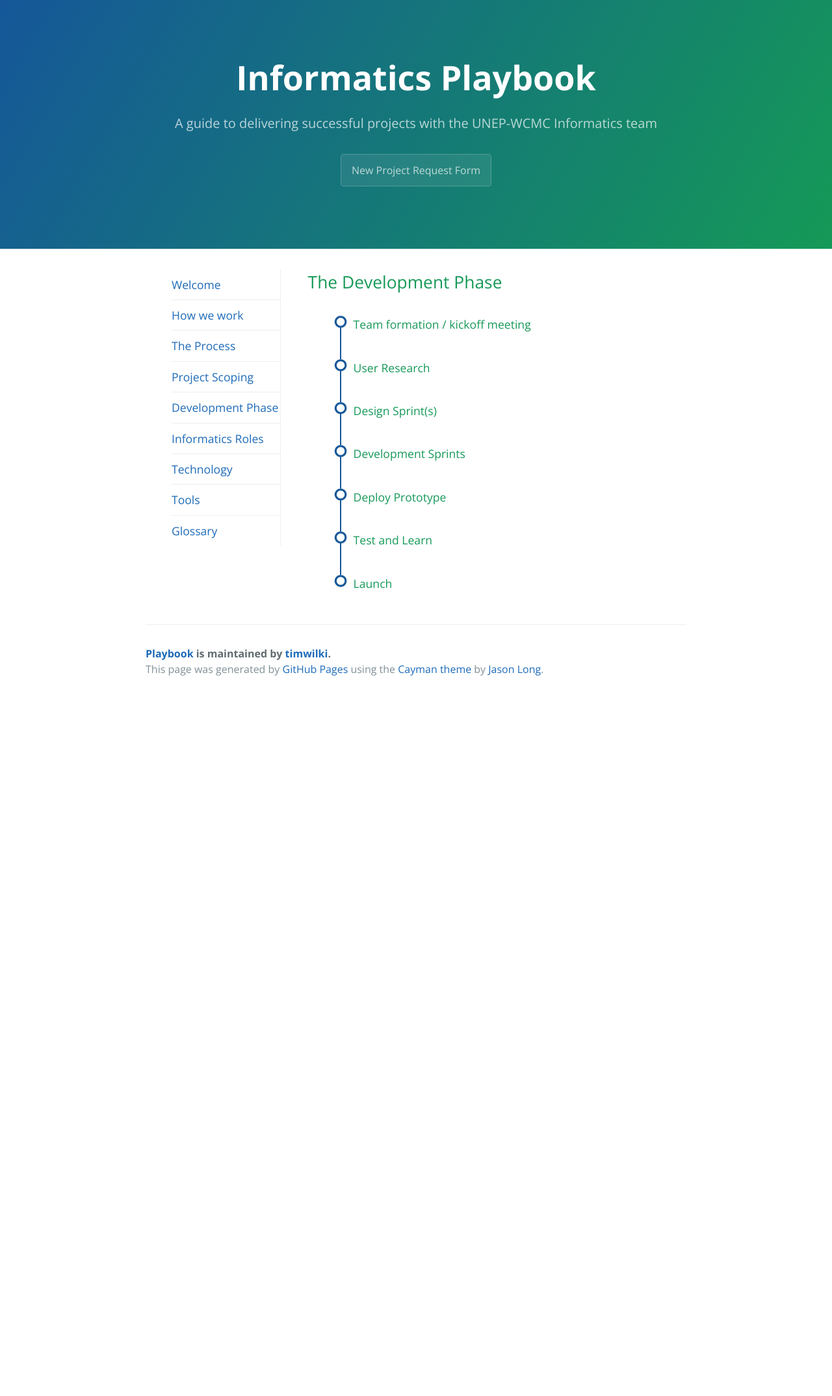
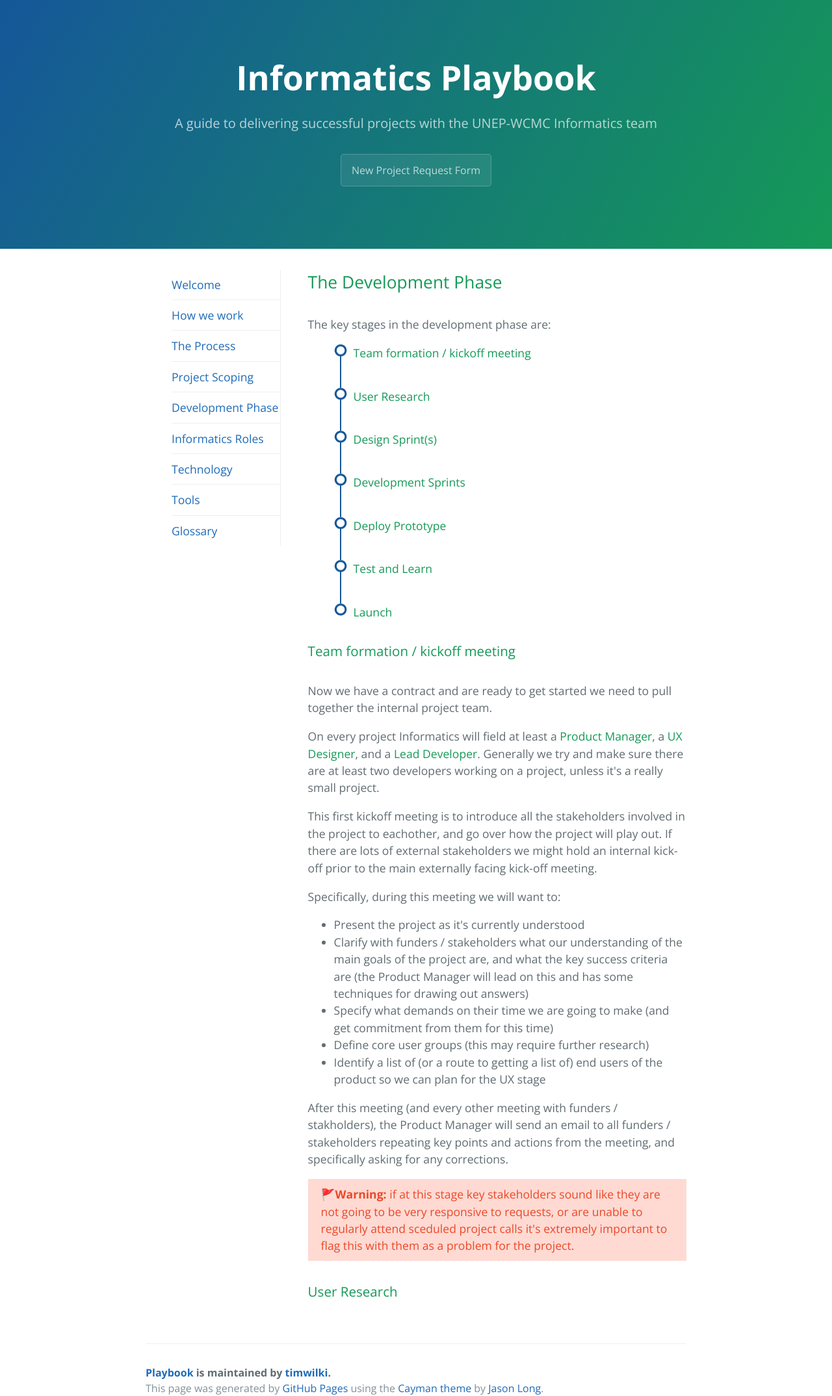
Before and after one commit to timwilki/playbook, a Jekyll site: the page built from development.html, in a window 1280 px wide. Shown: the whole page at 65% size. Built offline with Jekyll 4.4.1, drawn with Linux system fonts in a browser that asks for light colours; before the commit the page ends 1042 px from its top, so only the background shows below that.

Commit message:
add more content to development and scoping pages

```diff
--- a/css/stylesheet.css
+++ b/css/stylesheet.css
@@ -209,6 +209,11 @@ a {
   background-color: #eff0f1;
   border: 0; }
 
+.warning {
+  padding: 10px 20px;
+  background: #fedad3;
+  color: #ec4727;
+}
 .main-content i{
 }
 
@@ -221,7 +226,6 @@ a {
   font-size: 80%;
   color: #606c71;
 }
-
 
 .nav ul {
   margin: 0;
--- a/development.html
+++ b/development.html
@@ -4,6 +4,8 @@ layout: default
 
 <section class="content">
   <h2>The Development Phase</h2>
+
+<p>The key stages in the development phase are:</p>
 
   <ul class="process-chart">
     <li><a href="#">Team formation / kickoff meeting</a></li>
@@ -15,7 +17,27 @@ layout: default
     <li><a href="#">Launch</a></li>
   </ul>
 
+<h3>Team formation / kickoff meeting</H3>
+<p>Now we have a contract and are ready to get started we need to pull together the internal project team.</p>
 
+<p>On every project Informatics will field at least a <a href="#">Product Manager</a>, a <a href="#">UX Designer</a>, and a <a href="#">Lead Developer</a>. Generally we try and make sure there are at least two developers working on a project, unless it's a really small project.</p>
 
+<p>This first kickoff meeting is to introduce all the stakeholders involved in the project to eachother, and go over how the project will play out. If there are lots of external stakeholders we might hold an internal kick-off prior to the main externally facing kick-off meeting.</p>
+
+<p>Specifically, during this meeting we will want to: </p>
+
+<ul>
+  <li>Present the project as it's currently understood</li>
+  <li>Clarify with funders / stakeholders what our understanding of the main goals of the project are, and what the key success criteria are (the Product Manager will lead on this and has some techniques for drawing out answers)</li>
+  <li>Specify what demands on their time we are going to make (and get commitment from them for this time)</li>
+  <li>Define core user groups (this may require further research)</li>
+  <li>Identify a list of (or a route to getting a list of) end users of the product so we can plan for the UX stage</li>
+</ul>
+
+<p>After this meeting (and every other meeting with funders / stakholders), the Product Manager will send an email to all funders / stakeholders repeating key points and actions from the meeting, and specifically asking for any corrections.</p>
+
+<p class="warning">🚩<b>Warning:</b> if at this stage key stakeholders sound like they are not going to be very responsive to requests, or are unable to regularly attend sceduled project calls it's extremely important to flag this with them as a problem for the project.</p>
+
+<h3>User Research</h3>
 
 </section>
```
Also changed, not shown: scoping.html (+6 -6 lines).
